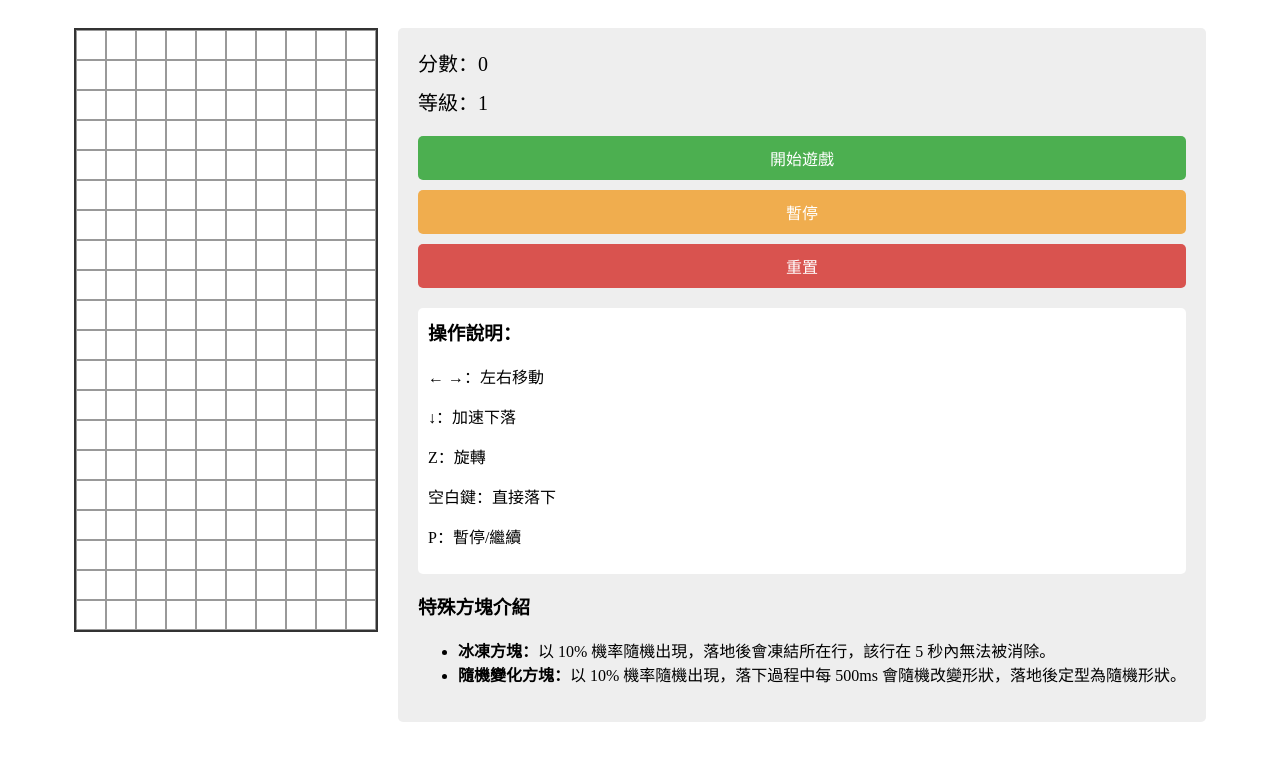
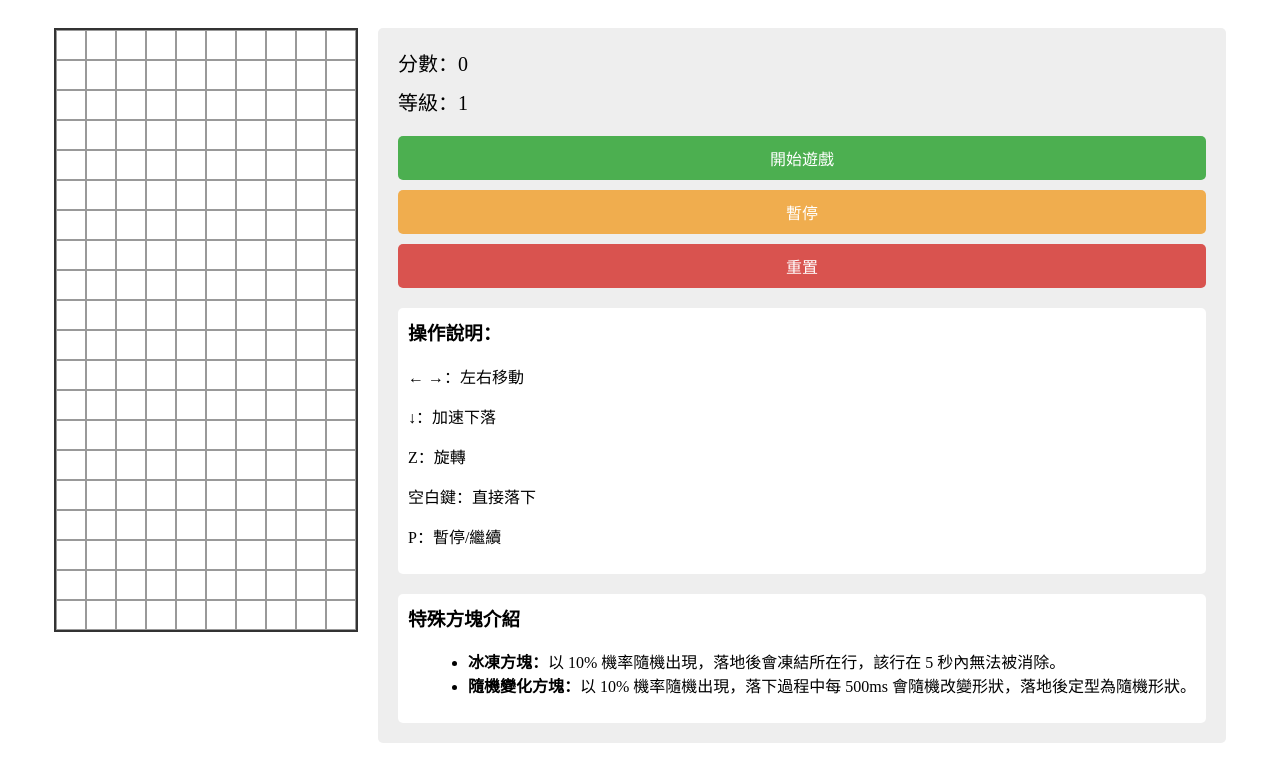
Before and after one commit to song0707-lin/igetanewone, a plain HTML site: page index.html in a window 1280 px wide. Drawn offline with Linux system fonts and the light colour scheme.

Commit message:
Update styles.css

```diff
--- a/styles.css
+++ b/styles.css
@@ -5,6 +5,7 @@
     gap: 20px;
 }
 
+/* 遊戲區：設定固定尺寸並以 grid 顯示背景格子 */
 .game-board {
     position: relative;
     width: 300px;
@@ -16,7 +17,7 @@
     grid-template-rows: repeat(20, 1fr);
 }
 
-/* 用來顯示當前下落方塊的容器 */
+/* 用來顯示下落中的方塊 */
 #current-piece {
     position: absolute;
     width: 100%;
@@ -33,6 +34,7 @@
     min-width: 200px;
 }
 
+/* 格子樣式 */
 .block {
     border: 1px solid #999;
     background-color: #fff;
@@ -78,11 +80,13 @@ button:hover {
     margin-top: 0;
 }
 
+/* 分數與等級 */
 .score, .level {
     font-size: 20px;
     margin-bottom: 10px;
 }
 
+/* 暫停畫面 */
 .pause-screen {
     position: absolute;
     top: 0;
@@ -106,3 +110,22 @@ button:hover {
 .pause-subtext {
     font-size: 16px;
 }
+
+/* 特殊方塊介紹版面 */
+.special-info {
+  margin-top: 20px;
+  padding: 10px;
+  background-color: #fff;
+  border-radius: 5px;
+}
+.special-info h3 {
+  margin-top: 0;
+}
+.special-info ul {
+  list-style: disc;
+  margin-left: 20px;
+}
+
+.pause-subtext {
+    font-size: 16px;
+}
```
